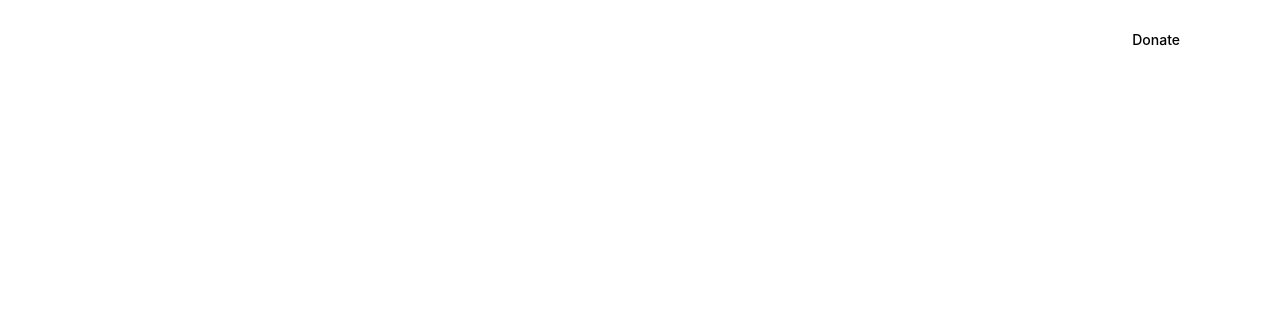
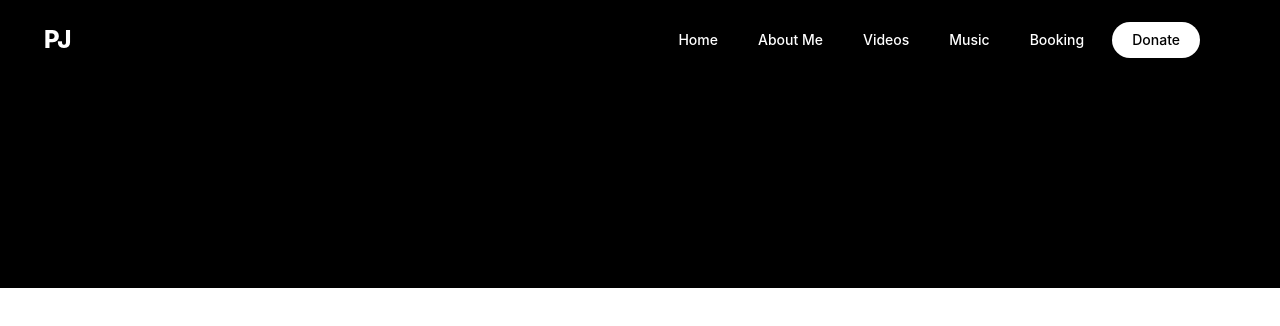
Before and after one commit to Wediah/pj-site, a Next.js app: page /donation in a window 1280 px wide. Shown: the top 326 px of the page. Built offline with nearby package versions, Linux system fonts and the light colour scheme.

Commit message:
adds some styling

```diff
--- a/pages/donation.tsx
+++ b/pages/donation.tsx
@@ -4,10 +4,10 @@ import Navbar from './nav'
 function Donation() {
   return (
     <>
-    <main className=''>
+    <main className='bg-black'>
       <Navbar/>
-      <div className='bg-black'>
-        <div className='bg-black '>
+      <div className='bg-black pt-72'>
+        <div className='bg-black  '>
 
         </div>
       </div>
```
